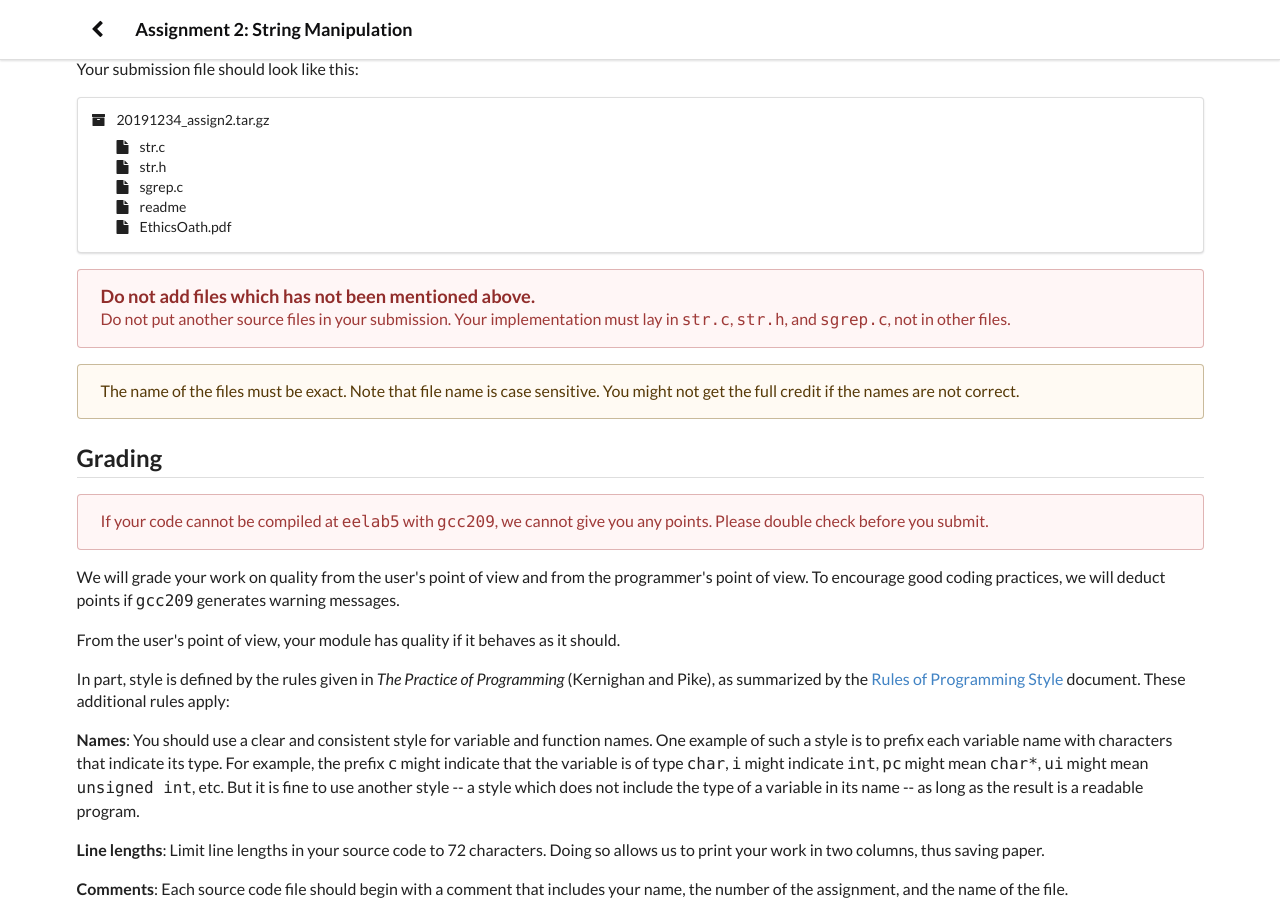
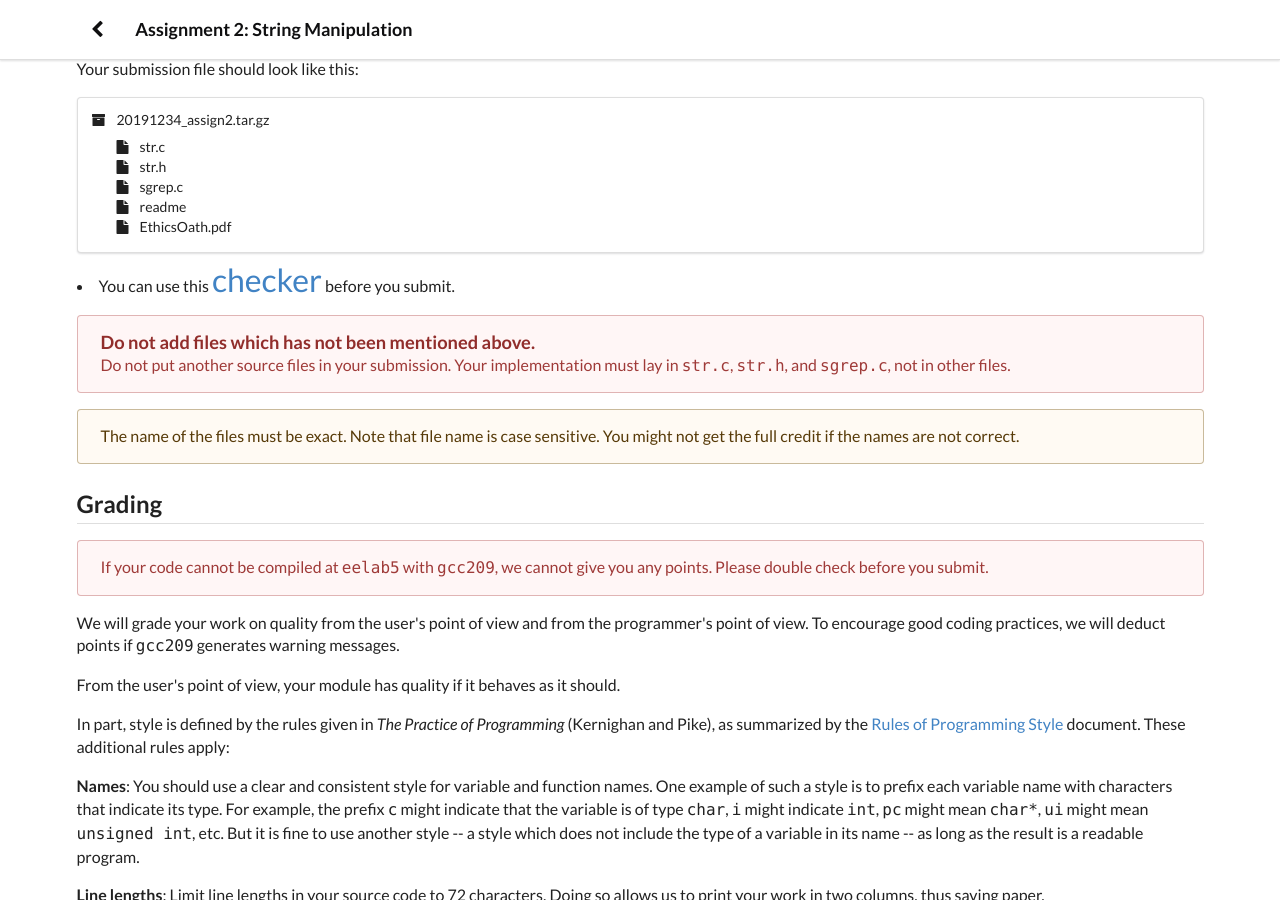
Before and after one commit to ee209-2020-fall/ee209-2020-fall, a Jekyll site: the page assignment/assignment2/stringfile.html, which Jekyll copies as it is, in a window 1280 px wide and 900 px high, scrolled down 6236 px. Built offline with Jekyll 4.4.1, drawn with Linux system fonts in a browser that asks for light colours.

Commit message:
valid checker

```diff
--- a/assignment/assignment1/wordcounting.html
+++ b/assignment/assignment1/wordcounting.html
@@ -907,7 +907,7 @@
         </div>
 
     </div>
-    <!--li>You can use this <a style="font-size: xx-large;" href="./checker.html">checker</a> before you submit.</li-->
+    <li>You can use this <a style="font-size: xx-large;" href="./checker.html">checker</a> before you submit.</li>
     <div class="ui message warning">
         The name of the files must be exact. Note that file name is case sensitive. You might not get the full credit if the names are not correct.
     </div>
--- a/assignment/assignment2/stringfile.html
+++ b/assignment/assignment2/stringfile.html
@@ -560,7 +560,7 @@
         </div>
 
     </div>
-    <!--li>You can use this <a style="font-size: xx-large;" href="./checker.html">checker</a> before you submit.</li-->
+    <li>You can use this <a style="font-size: xx-large;" href="./checker.html">checker</a> before you submit.</li>
     <div class="ui message error">
         <div class="header">Do not add files which has not been mentioned above.</div>
         <div class="description"> Do not put another source files in your submission.
```
